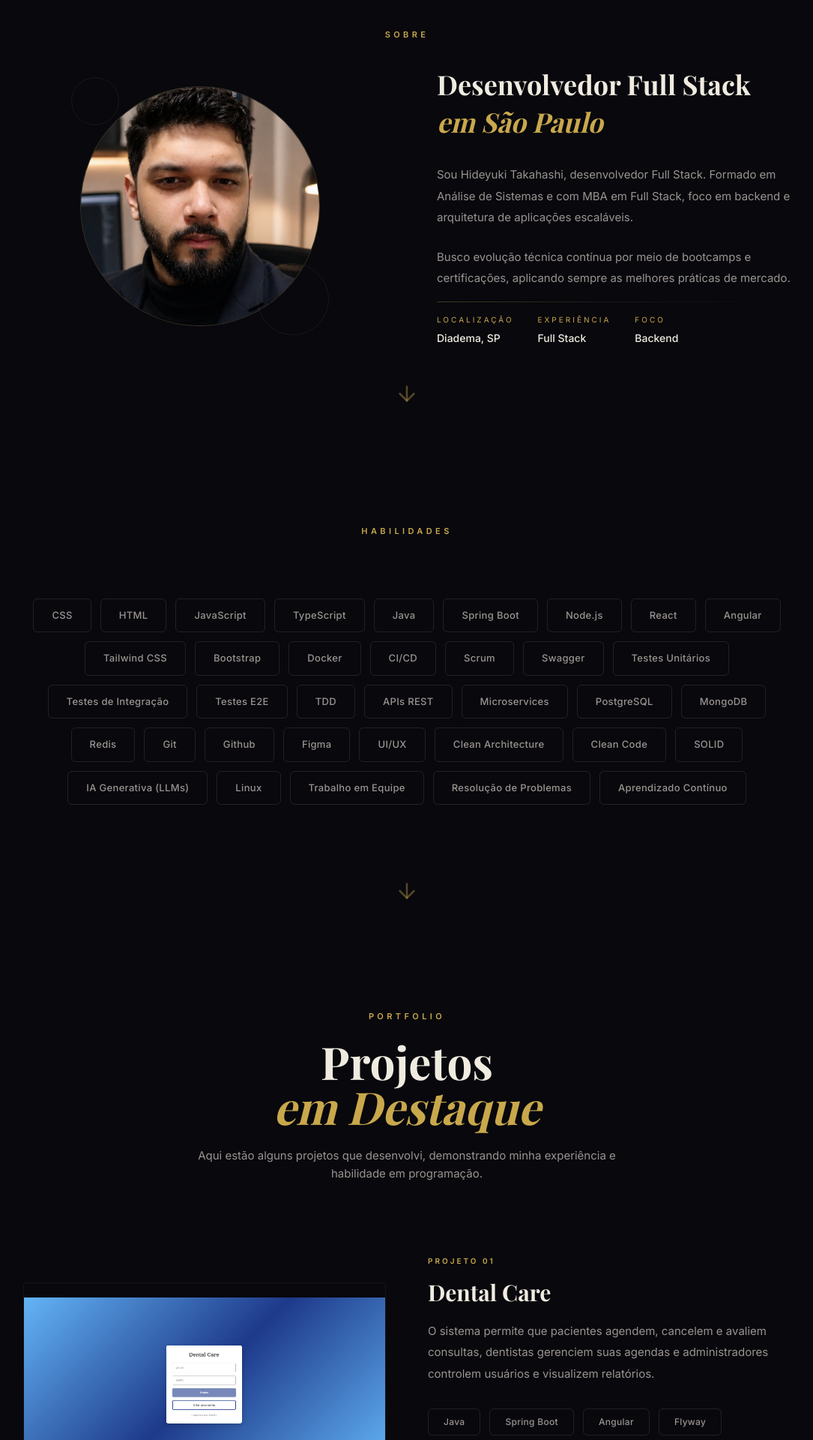
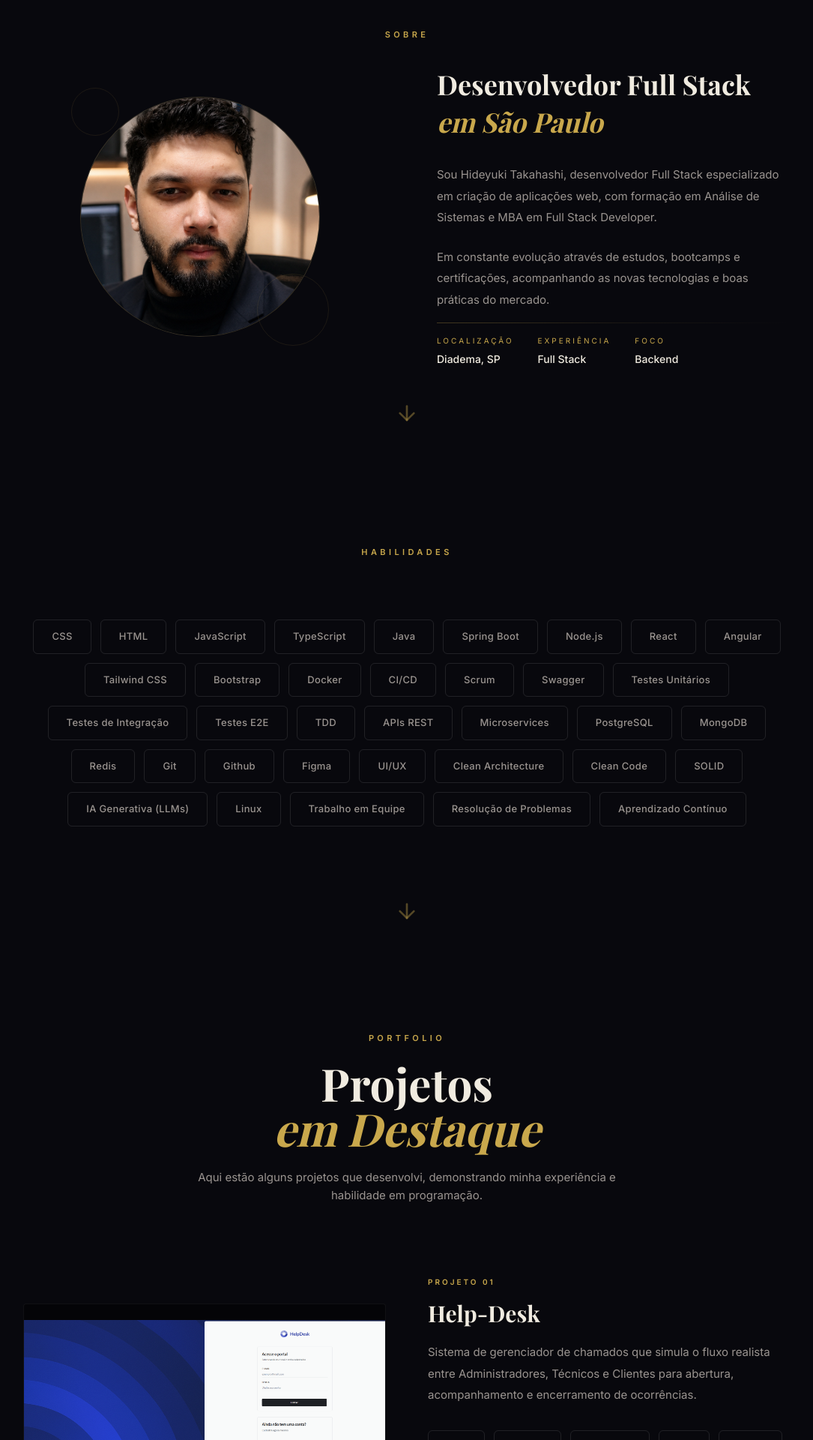
Before and after one commit to Dev-HideyukiTakahashi/dev-hideyukitakahashi.github.io, a React (Vite) app: page / in a window 1280 px wide. Shown: the part 880-2800 px from the top of the page at 75% size, without its empty margins (97-1182 px from the left). Built offline with nearby package versions, Linux system fonts and the light colour scheme.

Commit message:
add projects

```diff
--- a/src/components/About.jsx
+++ b/src/components/About.jsx
@@ -41,7 +41,7 @@ export default function About() {
                 />
 
                 {/* Soft overlay */}
-                <div className="absolute inset-0 bg-gradient-to-t from-obsidian/25 via-transparent to-transparent pointer-events-none" />
+                <div className="absolute inset-0 bg-linear-to-t from-obsidian/25 via-transparent to-transparent pointer-events-none" />
               </div>
 
               {/* Decorative circles */}
@@ -66,13 +66,13 @@ export default function About() {
             {/* Description */}
             <div className="space-y-6 mb-4">
               <p className="text-ivory-muted leading-[1.9] text-[15px]">
-                Sou Hideyuki Takahashi, desenvolvedor Full Stack. Formado em Análise de Sistemas e
-                com MBA em Full Stack, foco em backend e arquitetura de aplicações escaláveis.
+                Sou Hideyuki Takahashi, desenvolvedor Full Stack especializado em criação de
+                aplicações web, com formação em Análise de Sistemas e MBA em Full Stack Developer.
               </p>
 
               <p className="text-ivory-muted leading-[1.9] text-[15px]">
-                Busco evolução técnica contínua por meio de bootcamps e certificações, aplicando
-                sempre as melhores práticas de mercado.
+                Em constante evolução através de estudos, bootcamps e certificações, acompanhando as
+                novas tecnologias e boas práticas do mercado.
               </p>
             </div>
 
--- a/src/components/Projects.jsx
+++ b/src/components/Projects.jsx
@@ -2,30 +2,13 @@ import { motion, useInView } from 'framer-motion';
 import { useRef } from 'react';
 import { ArrowUpRightIcon } from './Icons';
 
-import dentalCareImg from '../assets/projects/dental-care.png';
 import helpDeskImg from '../assets/projects/help-desk.png';
 
 const projects = [
   {
-    title: 'Dental Care',
-    description:
-      'O sistema permite que pacientes agendem, cancelem e avaliem consultas, dentistas gerenciem suas agendas e administradores controlem usuários e visualizem relatórios.',
-    tags: [
-      'Java',
-      'Spring Boot',
-      'Angular',
-      'Flyway',
-      'Swagger (OpenAPI)',
-      'PostgreSQL',
-      'Bootstrap 5',
-    ],
-    link: 'https://github.com/Dev-HideyukiTakahashi/dental-care',
-    image: dentalCareImg,
-  },
-  {
     title: 'Help-Desk',
     description:
-      'O sistema simula um Gerenciador de Chamados, permitindo que Administradores, Técnicos e Clientes interajam em um fluxo realista de abertura, acompanhamento e encerramento de chamados.',
+      'Sistema de gerenciador de chamados que simula o fluxo realista entre Administradores, Técnicos e Clientes para abertura, acompanhamento e encerramento de ocorrências.',
     tags: [
       'React',
       'Express',
@@ -40,31 +23,71 @@ const projects = [
     link: 'https://github.com/Dev-HideyukiTakahashi/help-desk-rocketseat',
     image: helpDeskImg,
   },
+  {
+    title: 'Dentify',
+    description:
+      'Sistema de gestão para clínicas odontológicas que centraliza o fluxo completo: agendamentos de pacientes, agenda de dentistas, prontuário, histórico clínico, pagamentos e indicadores administrativos.',
+    tags: [
+      'Java',
+      'Spring Boot',
+      'Angular',
+      'Angular Material',
+      'Flyway',
+      'Swagger (OpenAPI)',
+      'PostgreSQL',
+    ],
+    link: '#',
+    image: null,
+  },
+  {
+    title: 'StayVanilla',
+    description:
+      'Portal de reservas hoteleiras desenvolvido sem frameworks (Vanilla Node.js) para demonstrar domínio profundo dos fundamentos e manipulação nativa de DOM. Conta também com uma versão moderna utilizando Fastify e React.',
+    tags: ['Node.js (Vanilla)', 'node:test', 'SQLite', 'HTML5', 'CSS3', 'Javascript'],
+    link: '#',
+    image: null,
+  },
+  {
+    title: 'PetExpress',
+    description:
+      'E-commerce pet shop voltado para gestão de catálogo, controle de estoque, checkout com pagamento simulado e painel administrativo centralizado para acompanhar todo o ciclo de vendas.',
+    tags: ['NestJS', 'Typescript', 'Zod', 'PostgreSQL', 'React', 'Prisma', 'Redis', 'Docker'],
+    link: '#',
+    image: null,
+  },
+  {
+    title: 'Finora',
+    description:
+      'Aplicação de finanças pessoais para controle detalhado de receitas, despesas, cartões e metas. Centraliza lançamentos e categorizações para fornecer relatórios visuais precisos e inteligência orçamentária.',
+    tags: ['Fastify', 'Prisma', 'Zod', 'Swagger', 'PostgreSQL', 'React', 'Vitest', 'Tailwind CSS'],
+    link: '#',
+    image: null,
+  },
 ];
 
 const extraProjects = [
   {
-    title: 'Todo',
-    description: 'Projeto em construção . . .',
-    tags: ['Todo', 'Todo'],
+    title: 'CoreFlow',
+    description: 'Plataforma corporativa de gestão empresarial.',
+    tags: ['Fastify', 'API', 'RBAC'],
     link: '#',
   },
   {
-    title: 'Todo',
-    description: 'Projeto em construção . . .',
-    tags: ['Todo', 'Todo'],
+    title: 'StockFlow',
+    description: 'Catálogo de produtos e controle de estoque.',
+    tags: ['NestJS', 'JWT', 'Redis'],
     link: '#',
   },
   {
-    title: 'Todo',
-    description: 'Projeto em construção . . .',
-    tags: ['Todo', 'Todo'],
+    title: 'FinanceFlow',
+    description: 'Gestão financeira pessoal e empresarial.',
+    tags: ['Java', 'Spring Boot', 'Layered Arch'],
     link: '#',
   },
   {
-    title: 'Todo',
-    description: 'Projeto em construção . . .',
-    tags: ['Todo', 'Todo'],
+    title: 'NexusFlow',
+    description: 'Plataforma distribuída de pedidos.',
+    tags: ['Microservices', 'Express', 'RabbitMQ'],
     link: '#',
   },
 ];
@@ -109,22 +132,32 @@ export default function Projects() {
               transition={{ duration: 1, delay: 0.2 + i * 0.2 }}
             >
               <div className="grid lg:grid-cols-2 gap-14 items-center">
-                {/* Desktop image */}
+                {/* Desktop image / Placeholder */}
                 <div className={`${i % 2 !== 0 ? 'lg:order-2' : ''} hidden lg:block`}>
-                  <div className="group relative overflow-hidden rounded-sm aspect-video border border-white/5 transition-all duration-700 hover:border-gold/15">
+                  <div className="group relative overflow-hidden rounded-sm aspect-video border border-white/5 transition-all duration-700 hover:border-gold/15 bg-black/40">
                     {/* Image overlay */}
                     <div className="absolute inset-0 bg-linear-to-br from-gold/4 to-transparent opacity-0 hover:opacity-100 transition-opacity duration-700" />
 
-                    {/* Project image */}
-                    {project.image && (
+                    {project.image ? (
                       <img
                         src={project.image}
                         alt={project.title}
                         className="w-full h-full object-contain transition-transform duration-700 group-hover:scale-105"
                       />
+                    ) : (
+                      /* Placeholder luxuoso */
+                      <div className="w-full h-full flex flex-col items-center justify-center p-6 text-center border border-dashed border-white/10 group-hover:border-gold/30 transition-colors duration-500">
+                        <span className="font-playfair text-xl italic text-gold/60 mb-2">
+                          {project.title}
+                        </span>
+                        <span className="text-xs uppercase tracking-[0.2em] text-ivory-muted/60">
+                          Projeto em Construção . . .
+                        </span>
+                      </div>
                     )}
 
                     {/* Project link */}
+                    {project.link !== '#' && (
                       <div className="absolute inset-0 flex items-end p-8 opacity-0 group-hover:opacity-100 transition-opacity duration-500 pointer-events-none">
                         <a
                           href={project.link}
@@ -143,6 +176,7 @@ export default function Projects() {
                           />
                         </a>
                       </div>
+                    )}
                   </div>
                 </div>
 
@@ -163,27 +197,36 @@ export default function Projects() {
                     {project.description}
                   </p>
 
-                  {/* Mobile image */}
-                  {project.image && (
+                  {/* Mobile image / Placeholder */}
                   <div className="lg:hidden mb-8">
-                      <div className="relative overflow-hidden rounded-sm aspect-video border border-white/5">
-                        {/* Project image */}
+                    <div className="relative overflow-hidden rounded-sm aspect-video border border-white/5 bg-black/40">
+                      {project.image ? (
                         <img
                           src={project.image}
                           alt={project.title}
                           className="w-full h-full object-contain"
                         />
+                      ) : (
+                        <div className="w-full h-full flex flex-col items-center justify-center p-6 text-center border border-dashed border-white/10">
+                          <span className="font-playfair text-lg italic text-gold/60 mb-1">
+                            {project.title}
+                          </span>
+                          <span className="text-[10px] uppercase tracking-[0.2em] text-ivory-muted/60">
+                            Em Construção . . .
+                          </span>
+                        </div>
+                      )}
 
-                        {/* Project link */}
+                      {project.link !== '#' && (
                         <a
                           href={project.link}
                           target="_blank"
                           rel="noopener noreferrer"
                           className="absolute inset-0"
                         />
+                      )}
                     </div>
                   </div>
-                  )}
 
                   {/* Technologies */}
                   <div className="flex flex-wrap gap-3 mb-8">
@@ -214,7 +257,9 @@ export default function Projects() {
                       </motion.span>
                     ))}
                   </div>
+
                   {/* Details link */}
+                  {project.link !== '#' && (
                     <a
                       href={project.link}
                       target="_blank"
@@ -230,6 +275,7 @@ export default function Projects() {
                         className="transition-transform duration-200 hover:translate-x-1 hover:-translate-y-1"
                       />
                     </a>
+                  )}
                 </div>
               </div>
             </motion.div>
@@ -248,21 +294,23 @@ export default function Projects() {
             </h3>
 
             <p className="text-ivory-muted mt-4 max-w-xl mx-auto text-[15px]">
-              Alguns outros projetos desenvolvidos durante meus estudos.
+              Projetos pessoais explorando backend, APIs e arquitetura de sistemas.
             </p>
           </div>
 
           <div className="grid md:grid-cols-2 xl:grid-cols-4 gap-6">
             {extraProjects.map(project => (
-              <a
-                href={project.link}
-                target="_blank"
-                rel="noopener noreferrer"
-                className="group flex flex-col h-full border border-white/5 hover:border-gold/20
-                  p-6 transition-all duration-300"
+              <div
+                key={project.title}
+                className="group relative flex flex-col h-full border border-white/5 hover:border-gold/20 p-6 transition-all duration-300 bg-black/20 overflow-hidden"
               >
+                {/* Indicador sutil de Em Construção no topo do card */}
+                <div className="absolute top-0 right-0 bg-gold/10 text-gold text-[9px] tracking-widest uppercase px-3 py-1 border-b border-l border-gold/15 font-medium">
+                  Em Construção
+                </div>
+
                 {/* Title */}
-                <h4 className="text-xl font-semibold text-ivory group-hover:text-gold transition-colors duration-200">
+                <h4 className="text-xl font-semibold text-ivory group-hover:text-gold transition-colors duration-200 mt-2">
                   {project.title}
                 </h4>
 
@@ -271,7 +319,7 @@ export default function Projects() {
                   {project.description}
                 </p>
 
-                {/* Tags */}
+                {/* Tags (Exatamente 3) */}
                 <div className="flex flex-wrap gap-2 mt-6">
                   {project.tags.map(tag => (
                     <span
@@ -286,8 +334,8 @@ export default function Projects() {
                 {/* Spacer */}
                 <div className="flex-1" />
 
-                {/* Link */}
-                <div className="mt-6 flex items-center gap-2 text-gold/70 group-hover:text-gold transition-colors duration-200">
+                {/* Link (Não redireciona, mantido visualmente) */}
+                <div className="mt-6 flex items-center gap-2 text-gold/70 group-hover:text-gold transition-colors duration-200 cursor-pointer">
                   <span className="relative after:absolute after:left-0 after:-bottom-0.5 after:h-px after:w-0 after:bg-gold after:transition-all after:duration-300 group-hover:after:w-full">
                     Ver projeto
                   </span>
@@ -297,7 +345,7 @@ export default function Projects() {
                     className="transition-transform duration-200 group-hover:translate-x-1 group-hover:-translate-y-1"
                   />
                 </div>
-              </a>
+              </div>
             ))}
           </div>
         </div>
```
Lines whose indentation alone changed are shown as unchanged.
